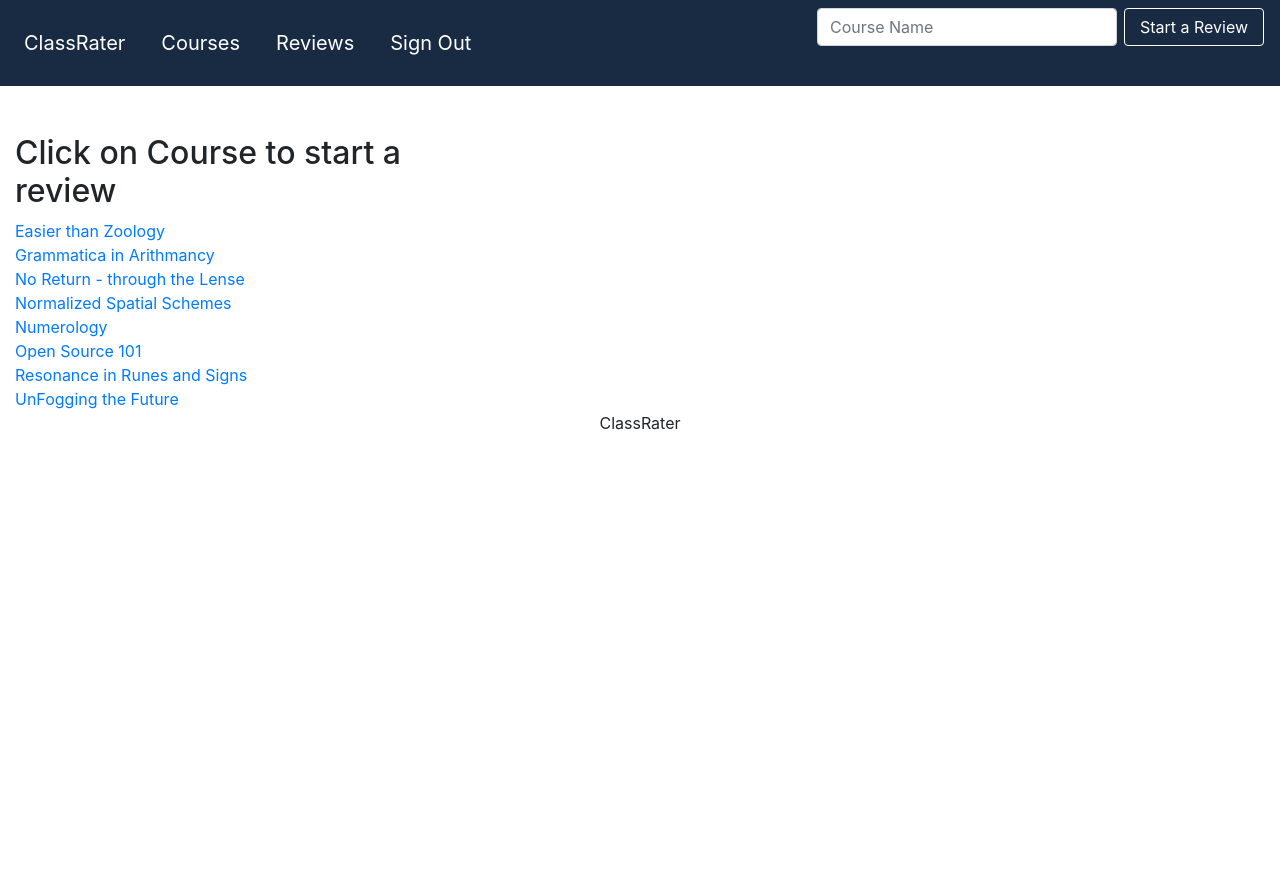
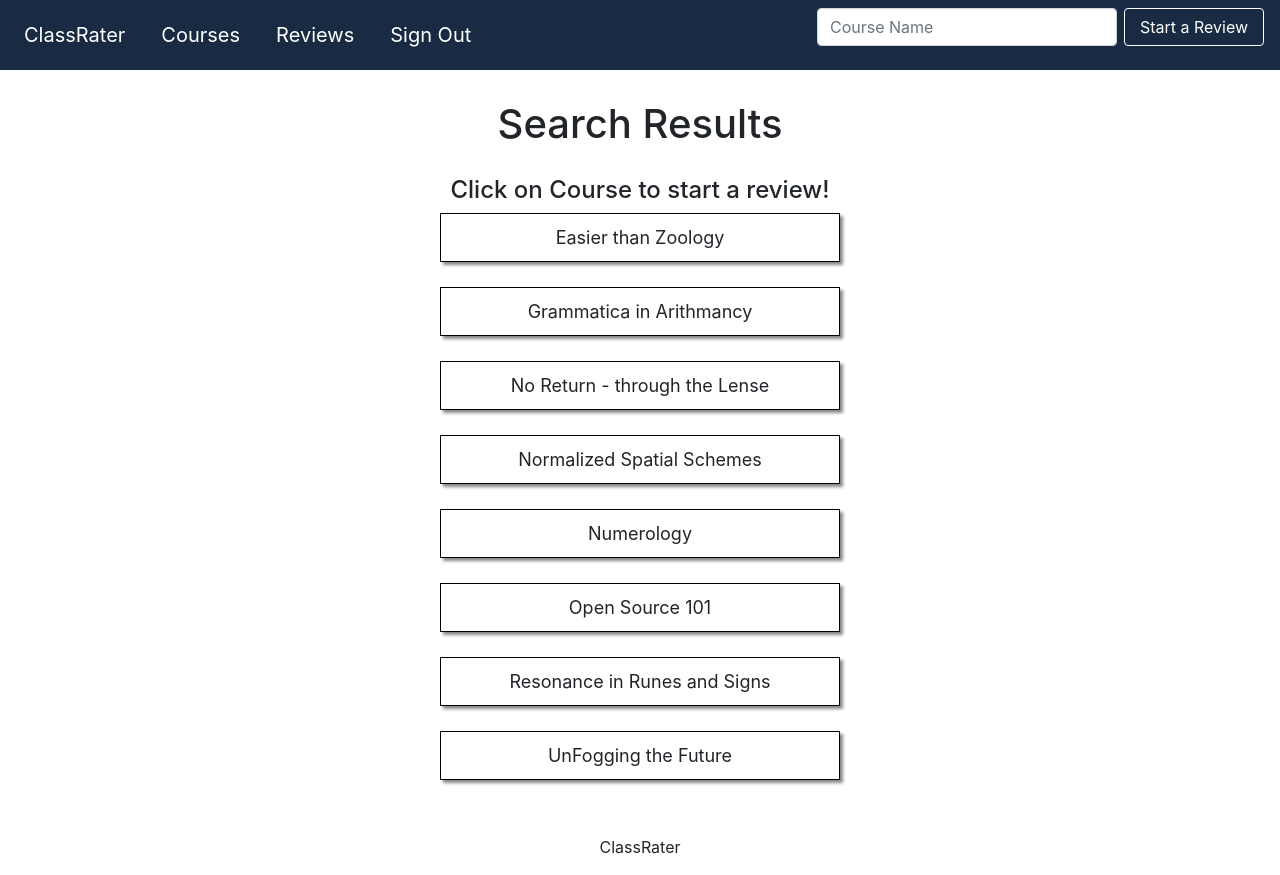
Before and after one commit to beyond-io/ClassRater, a Django app: page /add_review_search/ in a window 1280 px wide. Before the commit the page ends 430 px from the top, so only its background shows below. Run offline with Django 3.2, Linux system fonts and the light colour scheme; a user stored in the database is signed in; data comes from the database, SQL or seed files in the repository; some libraries are stand-ins or nearby versions.

Commit message:
Design the Add Review Search page
  1. Add **add_review_search.css**
  2. Modify **add_review_search.html**

Resolves: #119

```diff
--- /dev/null
+++ b/homepage/static/css/add_review_search.css
@@ -0,0 +1,33 @@
+.page-container {
+	padding: 30px;
+	display: flex;
+	justify-content: center;
+	flex-direction: column;
+}
+
+.results-container {
+	display: flex;
+	flex-flow: row wrap;
+	justify-content: center;
+    flex-direction: column;
+    align-items: center;
+}
+
+.result-box {
+	background-color: white;
+	border: black solid 1px;
+	margin: 0 25px 25px;
+	padding: 10px;
+	text-align: center;
+	width: 400px;
+	box-shadow: 3px 3px 3px #888888;
+    font-size: large;
+    cursor: pointer;
+}
+
+#clickable:hover {
+  background-color: #182B43;
+  opacity: 0.8;
+  box-shadow: 10px 10px 5px grey;
+  color: white;
+}
--- a/homepage/templates/homepage/add_review_search.html
+++ b/homepage/templates/homepage/add_review_search.html
@@ -1,21 +1,31 @@
+{% extends 'homepage/app_layout.html' %}
+{% load static %}
+{% block content %}
+{% load crispy_forms_tags %}
 <html>
 <head>
 <title>Class Rater Add Review Search</title>
+<link rel="stylesheet" type="text/css" href="{% static 'css/add_review_search.css' %}">
 </head>
 
 <body>
-{% extends 'homepage/app_layout.html' %}
-{% block content %}
-<div class="container-fluid text-left pt-5">
-  <div class="row">
-    <div class="col-sm-4">
+<div class="page-container">
+        <h1>Search Results</h1>
         {% if courses %}
-        <h2>Click on Course to start a review</h2>
-        {% for course in courses %}
-            <a href="{% url 'add_review' course.course_id %}">{{ course }}</a></br>
-        {% endfor %}
+        <div style="margin-top:20px">
+        <h4>Click on Course to start a review!</h4>
+            <div class="results-container">
+                {% for course in courses %}
+                <div class="result-box" id="clickable" onclick="location.href='{% url 'add_review' course.course_id %}'">
+                    <a>{{ course }}</a></br>
+                </div>
+                {% endfor %}
+            </div>
+        </div>
         {% else %}
-        <h2>oops! we couldn't find that one "{{ course_name }}"</h2>
+        <div style="margin-top:20px">
+            <h4>oops! we couldn't find that one "{{ course_name }}"</h4>
+        </div>
         {% endif %}
     </div>
   </div>
```
